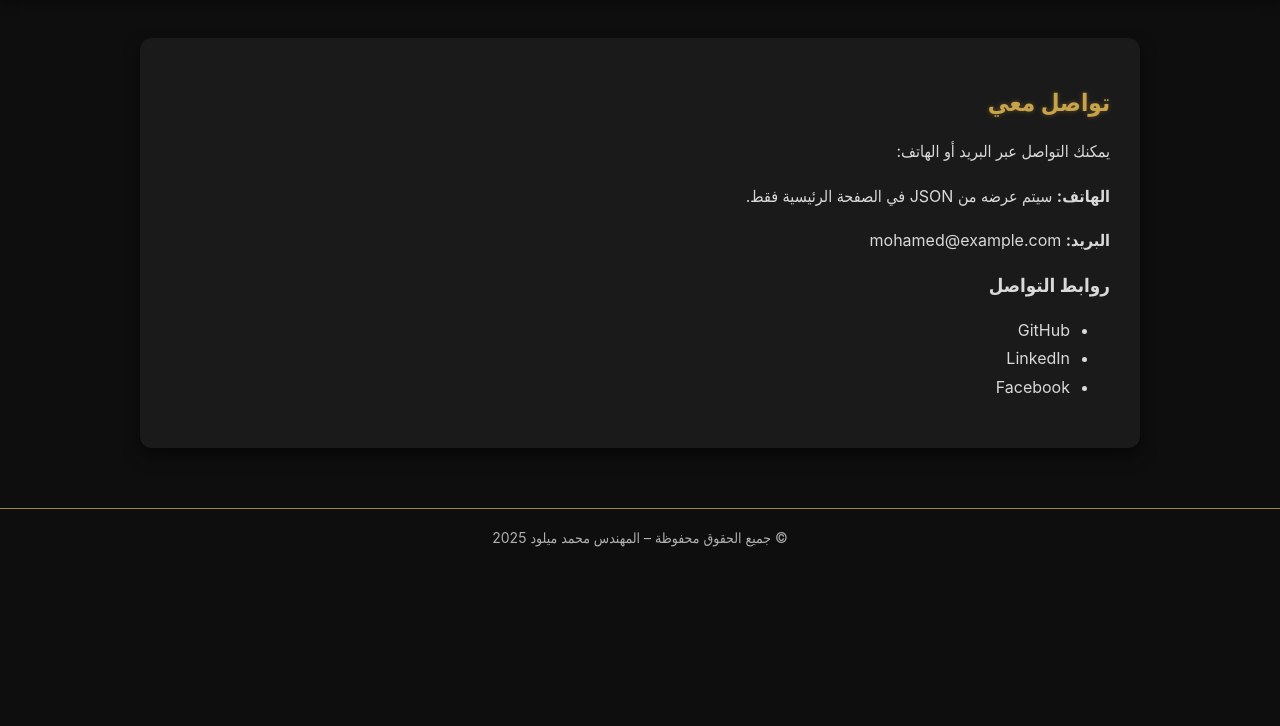
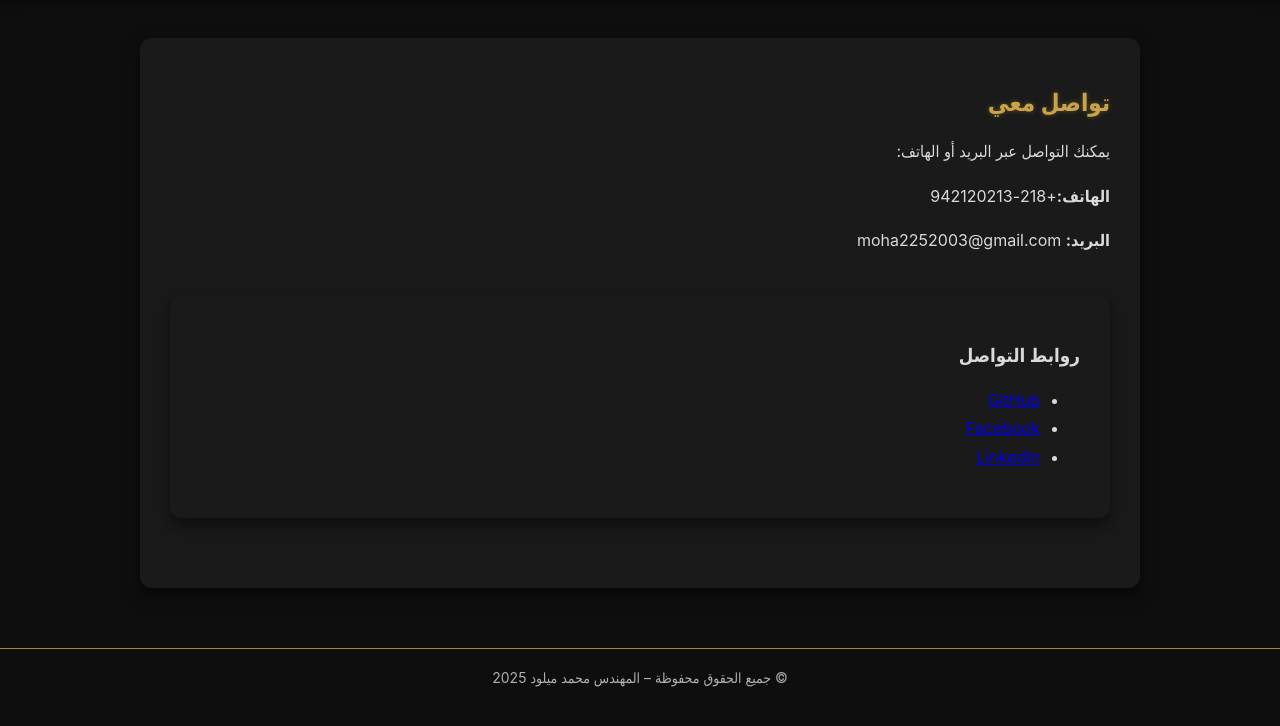
Before and after one commit to Moha225121/About.Mailoud-, a plain HTML site: page contact.html in a window 1280 px wide. Shown: the part 62-788 px from the top of the page. Drawn offline with Linux system fonts and the light colour scheme.

Commit message:
Update contact.html

```diff
--- a/contact.html
+++ b/contact.html
@@ -24,15 +24,28 @@
 
     <p>يمكنك التواصل عبر البريد أو الهاتف:</p>
 
-    <p><strong>الهاتف:</strong> سيتم عرضه من JSON في الصفحة الرئيسية فقط.</p>
-    <p><strong>البريد:</strong> mohamed@example.com</p>
+    <p><strong>الهاتف:</strong>+218-942120213</p>
+    <p><strong>البريد:</strong> moha2252003@gmail.com </p>
 
+    <div class="card">
     <h3>روابط التواصل</h3>
-    <ul>
-        <li>GitHub</li>
-        <li>LinkedIn</li>
-        <li>Facebook</li>
+    <ul class="social-list"> <li>
+            <a href="https://github.com/Moha225121" target="_blank" class="social-link">
+                GitHub
+            </a>
+        </li>
+        <li>
+            <a href="https://www.facebook.com/share/1BAR3WNdbJ/?mibextid=wwXIfr" target="_blank" class="social-link">
+                Facebook
+            </a>
+        </li>
+        <li>
+            <a href="#" target="_blank" class="social-link">
+                LinkedIn
+            </a>
+        </li>
     </ul>
+</div>
 </div>
 
 <footer>
```
